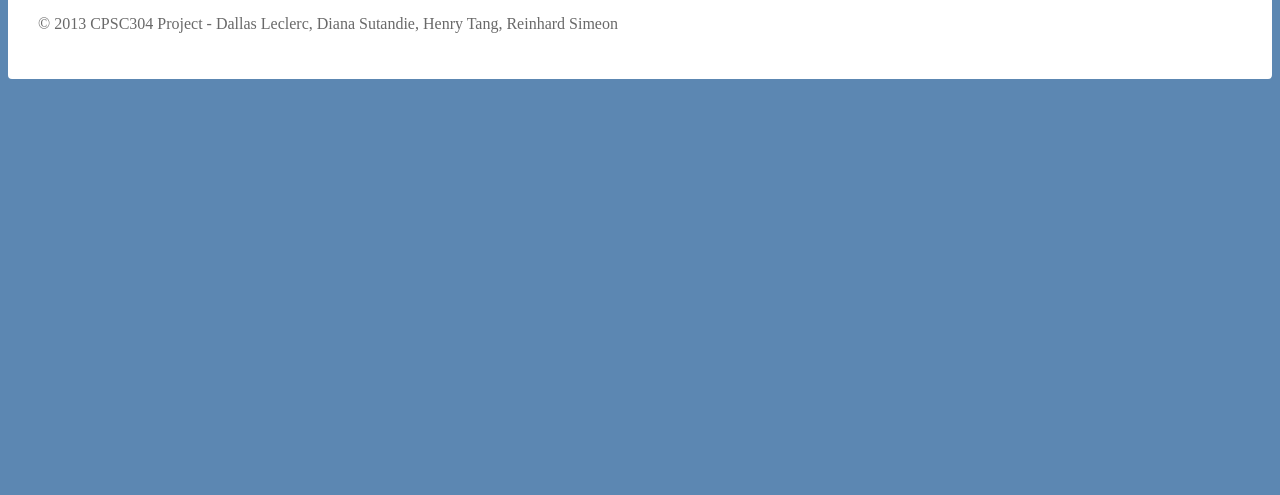
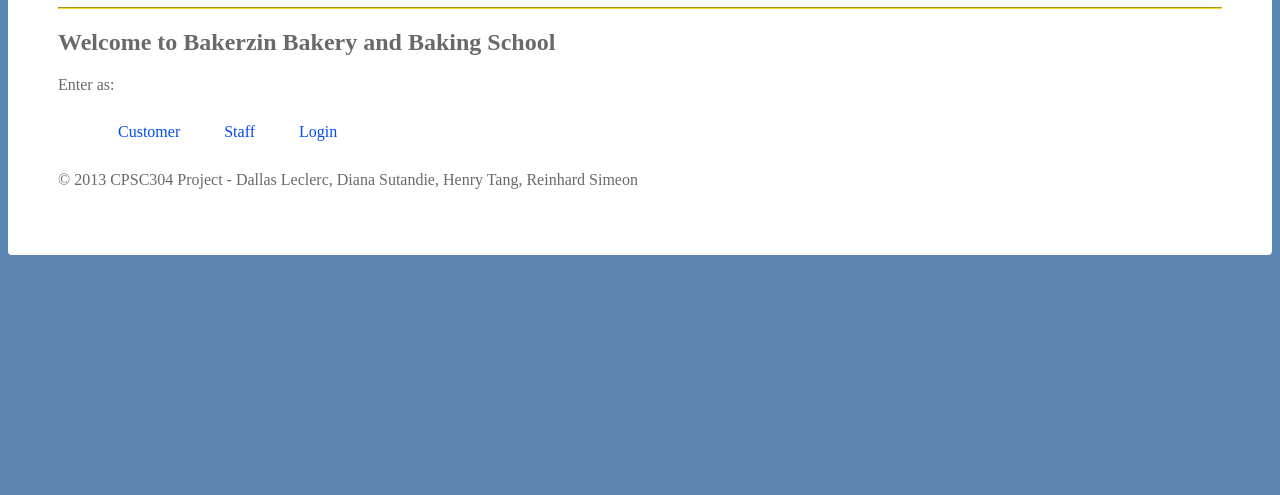
Before and after one commit to ht92/CPSC304, a PHP site: page / in a window 1280 px wide. Shown: the part 248-743 px from the top of the page. Run offline with PHP 8.4, Linux system fonts and the light colour scheme.

Commit message:
Added logo

```diff
--- a/UI/Site.css
+++ b/UI/Site.css
@@ -7,9 +7,14 @@ body
 
 #main
 {
-	padding: 30px;
+	padding: 50px;
 	background-color: #ffffff;
 	border-radius: 0 0 4px 4px;
+}
+
+hr
+{
+	border-color: #f7da31;
 }
 
 h1
@@ -17,6 +22,13 @@ h1
 	font: Georgia, serif;
 	border-bottom: 3px solid #cc9900;
 	color: #996600;
+}
+
+img.center
+{
+	display:block;
+	margin-left:auto;
+	margin-right:auto;
 }
 
 ul#loginOptions li
--- a/UI/index.php
+++ b/UI/index.php
@@ -14,9 +14,11 @@
 
 <body>
   <div id="main">
-  <h1>Welcome to Bakerzin</h1>
-  <h2>Bakery and Baking School</h2>
 
+  <img class="center" src="http://www.boga.co.id/images/brands-logo/bakerzin.png" alt="logo"
+  width="433" height="189">
+  <hr>
+  <h2>Welcome to Bakerzin Bakery and Baking School</h2>
   <p>Enter as:</p>
 
   <ul id="loginOptions">
```
Lines whose indentation alone changed are shown as unchanged.
